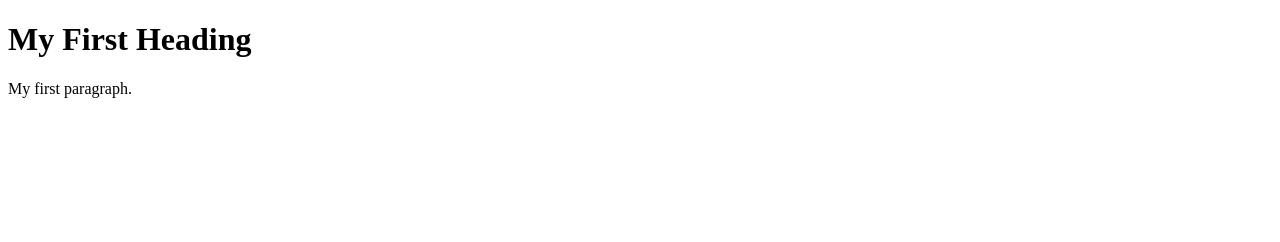
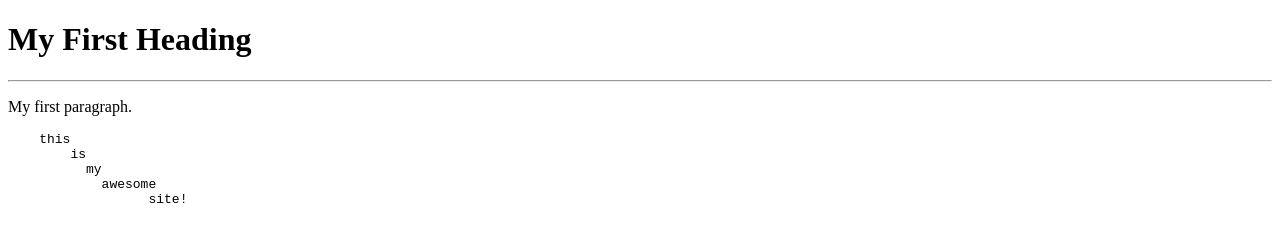
Before and after one commit to SimonSoma14/W3SchoolsHTML, a plain HTML site: page index.html in a window 1280 px wide. Drawn offline with Linux system fonts and the light colour scheme.

Commit message:
added hr and pre tags

```diff
--- a/index.html
+++ b/index.html
@@ -6,7 +6,14 @@
 <body>
 
 <h1>My First Heading</h1>
+<hr>
 <p>My first paragraph.</p>
-
+<pre>
+    this
+        is
+          my
+            awesome
+                  site!
+</pre>
 </body>
 </html>
```
